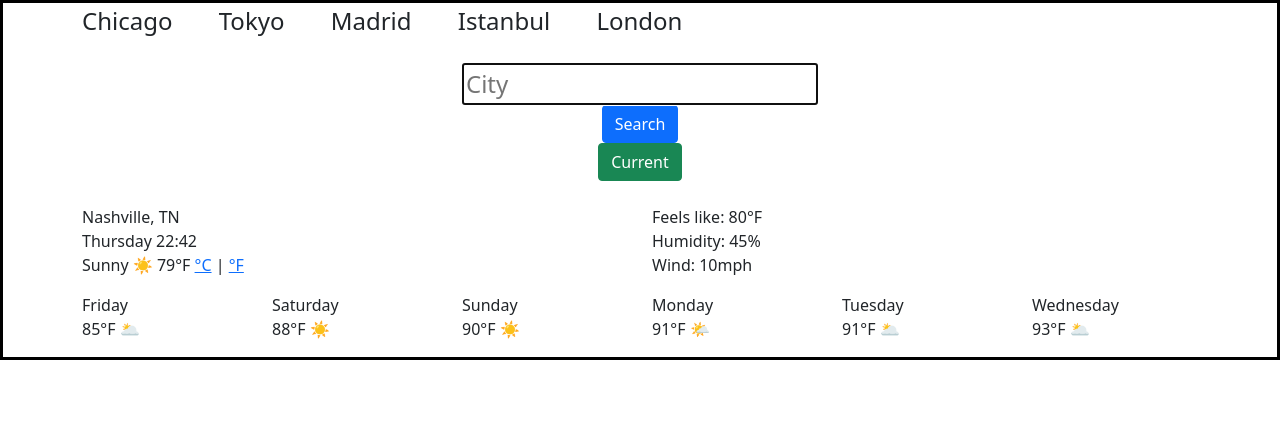
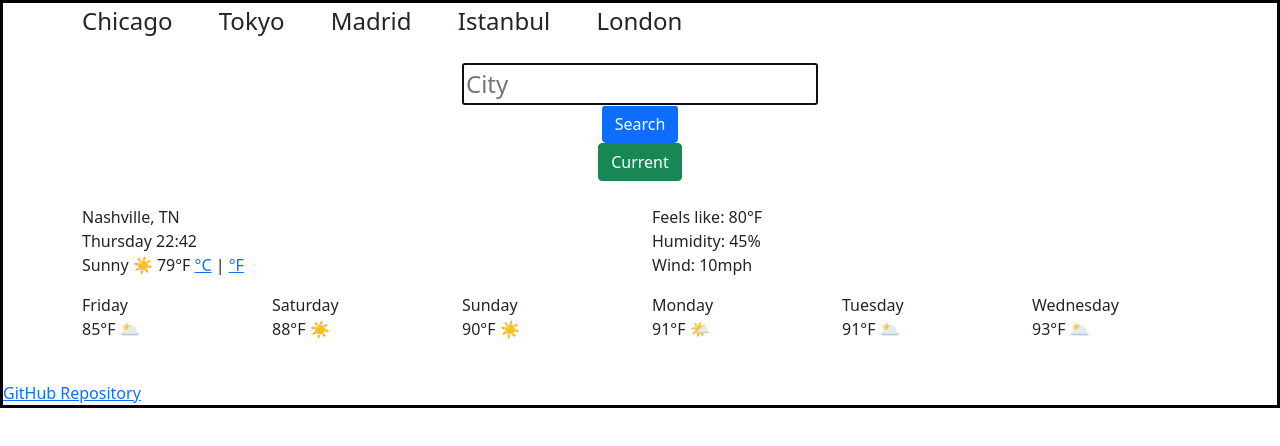
Before and after one commit to aenia12/Plus.Amin.Homework, a plain HTML site: page index.html in a window 1280 px wide. Drawn offline with nearby package versions, Linux system fonts and the light colour scheme.

```diff
--- a/index.html
+++ b/index.html
@@ -113,3 +113,6 @@
     <script src="app.js"></script>
   </body>
 </html>
+<br />
+<a href="https://github.com/aenia12/Plus.Amin.Homework" target="blank"
+  >GitHub Repository</a
```
